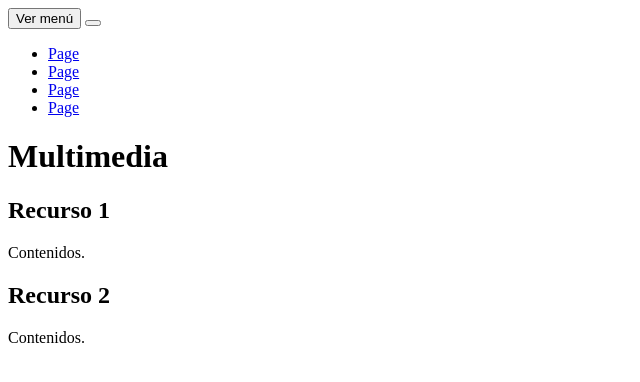
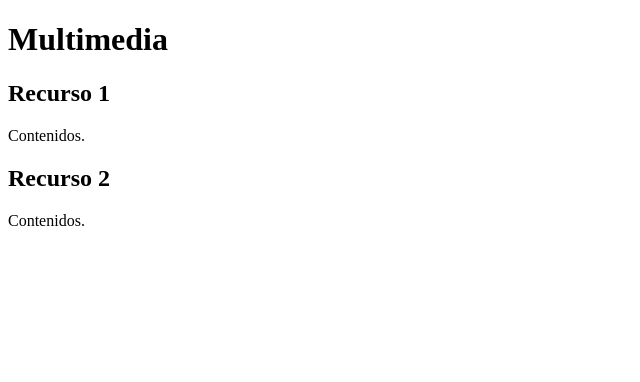
Before and after one commit to acidport/grupo9, a plain HTML site: page docs/multimedia.html in a window 1280 px wide. Shown: the whole page, without its empty margins (0-640 px from the left). Drawn offline with Linux system fonts and the light colour scheme.

Commit message:
Remove nav bar.

```diff
--- a/docs/multimedia.html
+++ b/docs/multimedia.html
@@ -5,36 +5,8 @@
     <title>Home</title>
 </head>
 <body>
-<nav class="navbar navbar-expand-lg navbar-light bg-light">
-    <div class="container-fluid">
-
-        <button type="button" id="sidebarCollapse" class="btn btn-info">
-            <i class="fas fa-align-left"></i>
-            <span>Ver menú</span>
-        </button>
-        <button class="btn btn-dark d-inline-block d-lg-none ml-auto" type="button" data-toggle="collapse" data-target="#navbarSupportedContent" aria-controls="navbarSupportedContent" aria-expanded="false" aria-label="Toggle navigation">
-            <i class="fas fa-align-justify"></i>
-        </button>
-
-        <div class="collapse navbar-collapse" id="navbarSupportedContent">
-            <ul class="nav navbar-nav ml-auto">
-                <li class="nav-item active">
-                    <a class="nav-link" href="#">Page</a>
-                </li>
-                <li class="nav-item">
-                    <a class="nav-link" href="#">Page</a>
-                </li>
-                <li class="nav-item">
-                    <a class="nav-link" href="#">Page</a>
-                </li>
-                <li class="nav-item">
-                    <a class="nav-link" href="#">Page</a>
-                </li>
-            </ul>
-        </div>
-    </div>
-</nav>
 <h1>Multimedia</h1>
+<div class="line"></div>
 <div id="recurso1">
     <h2>Recurso 1</h2>
     <p>Contenidos.</p>
```
